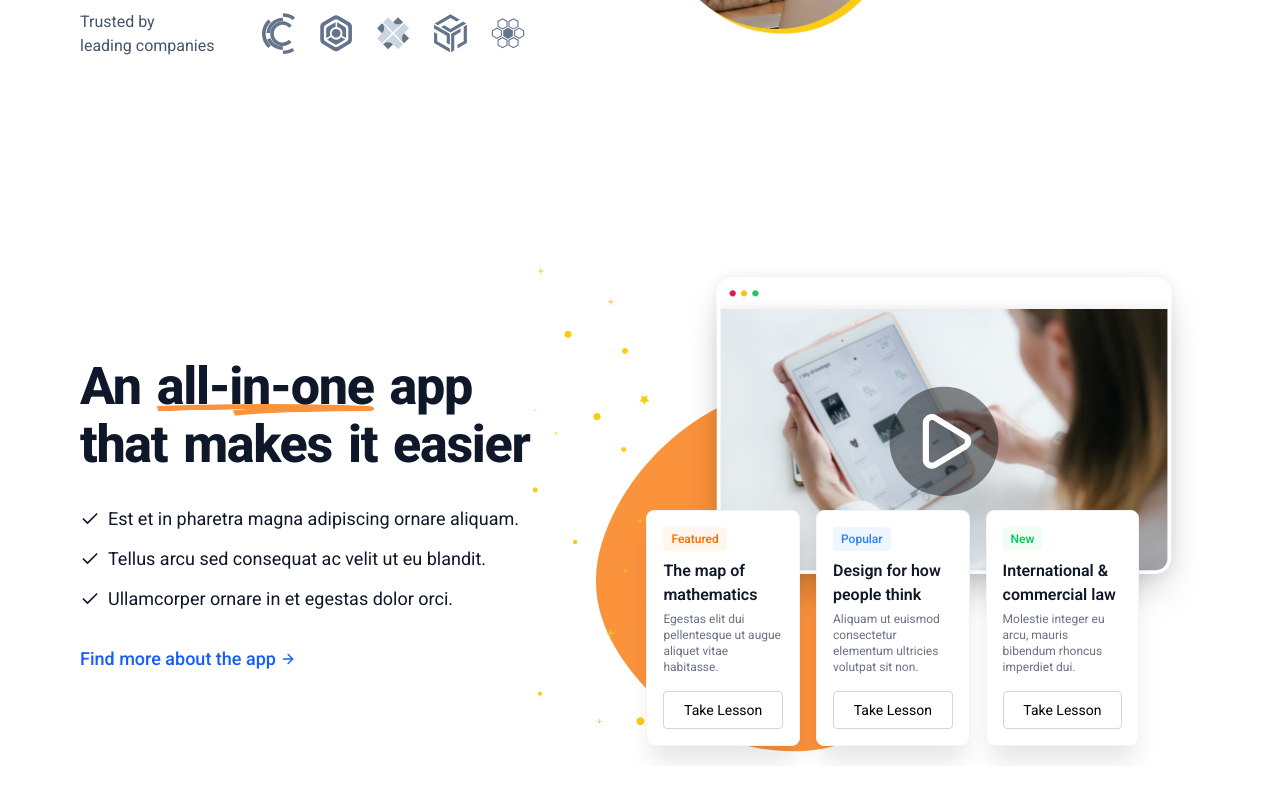
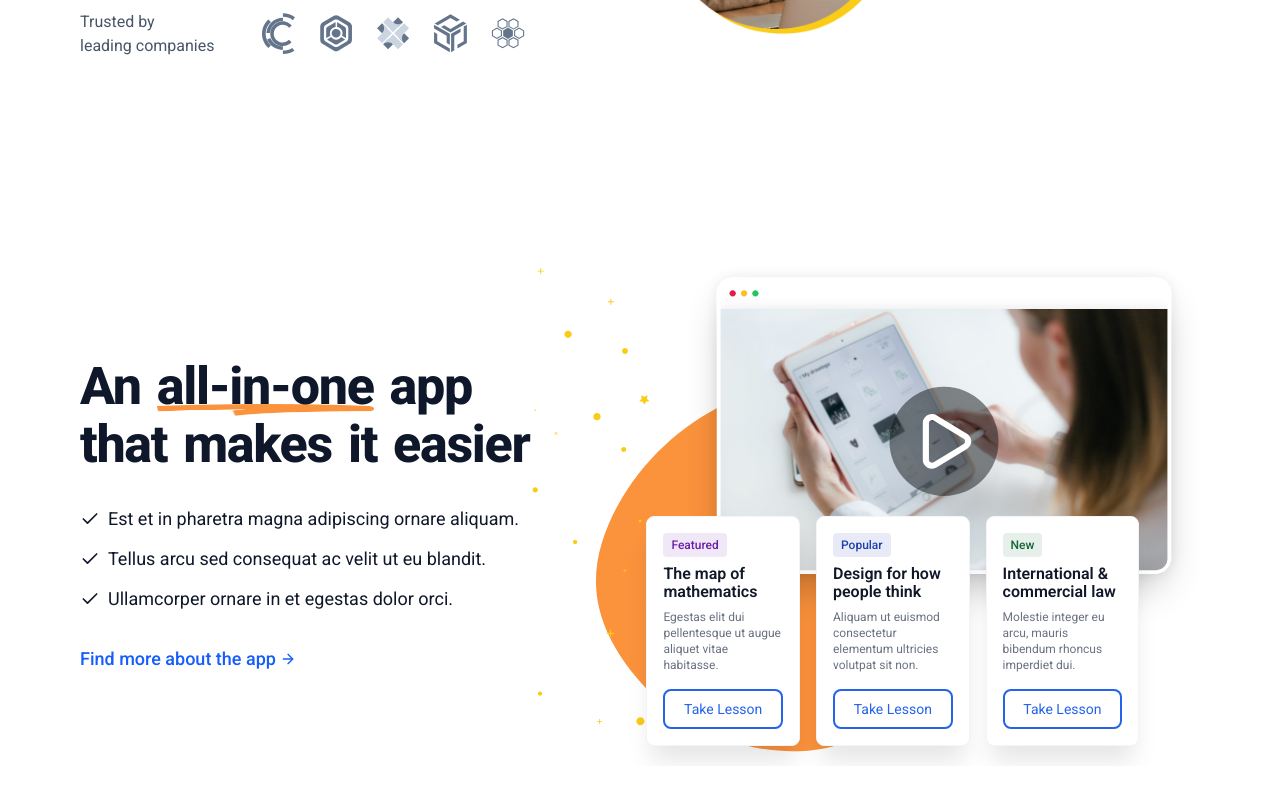
Before and after one commit to eduardouglas99/nextjs-landing-ui, a Next.js app: page / in a window 1280 px wide. Shown: the part 687-1487 px from the top of the page. Built offline with nearby package versions, Linux system fonts and the light colour scheme.

Commit message:
refactor: componentizing the cardPromo for reusability in the project

```diff
--- a/src/app/components/AppPromo/index.tsx
+++ b/src/app/components/AppPromo/index.tsx
@@ -3,8 +3,32 @@ import Link from "next/link";
 import { Check, ArrowRight } from "lucide-react";
 import { Container } from "../Container";
 import SectionTitle from "../SectionTitle";
+import CardPromo from "../CardPromo";
 
 export default function AppPromo() {
+  const cardPromoInfos = [
+    {
+      label: "Featured",
+      color: "#6B21A8",
+      title: "The map of mathematics",
+      description:
+        "Egestas elit dui pellentesque ut augue aliquet vitae habitasse.",
+    },
+    {
+      label: "Popular",
+      color: "#1E40AF",
+      title: "Design for how people think",
+      description:
+        "Aliquam ut euismod consectetur elementum ultricies volutpat sit non.",
+    },
+    {
+      label: "New",
+      color: "#166534",
+      title: "International & commercial law",
+      description:
+        "Molestie integer eu arcu, mauris bibendum rhoncus imperdiet dui.",
+    },
+  ];
   return (
     <Container className="md:p-20">
       <section className="w-full bg-white overflow-hidden">
@@ -95,68 +119,20 @@ export default function AppPromo() {
               </div>
 
               <div className="absolute z-50 bottom-[20px] left-[40%] transform -translate-x-1/2 flex flex-col md:flex-row items-center justify-center gap-4 w-full md:max-w-[720px] mx-auto">
-                <div className="bg-white rounded-lg shadow-md overflow-hidden border border-gray-100 w-[90%] md:w-[30%]"
-                    style={{ boxShadow: '0px 20px 25px -5px #0000001A' }}>
-                  <div className="p-4">
-                    <div className="text-xs font-medium text-orange-500 mb-2 bg-orange-50 w-fit px-2 py-1 rounded">
-                      Featured
-                    </div>
-                    <h3 className="font-semibold text-gray-900 mb-1">
-                      The map of mathematics
-                    </h3>
-                    <p className="text-xs text-gray-500">
-                      Egestas elit dui pellentesque ut augue aliquet vitae
-                      habitasse.
-                    </p>
-                  </div>
-                  <div className="px-4 pb-4">
-                    <button className="w-full py-2 text-sm text-center border border-gray-300 rounded hover:bg-gray-50 transition-colors">
-                      Take Lesson
-                    </button>
-                  </div>
-                </div>
-
-                <div className="bg-white rounded-lg shadow-md overflow-hidden border border-gray-100 w-[90%] md:w-[30%]"
-                    style={{ boxShadow: '0px 20px 25px -5px #0000001A' }}>
-                  <div className="p-4">
-                    <div className="text-xs font-medium text-blue-500 mb-2 bg-blue-50 w-fit px-2 py-1 rounded">
-                      Popular
-                    </div>
-                    <h3 className="font-semibold text-gray-900 mb-1">
-                      Design for how people think
-                    </h3>
-                    <p className="text-xs text-gray-500">
-                      Aliquam ut euismod consectetur elementum ultricies
-                      volutpat sit non.
-                    </p>
-                  </div>
-                  <div className="px-4 pb-4">
-                    <button className="w-full py-2 text-sm text-center border border-gray-300 rounded hover:bg-gray-50 transition-colors">
-                      Take Lesson
-                    </button>
-                  </div>
-                </div>
-
-                <div className="bg-white rounded-lg shadow-md overflow-hidden border border-gray-100 w-[90%] md:w-[30%]"
-                    style={{ boxShadow: '0px 20px 25px -5px #0000001A' }}>
-                  <div className="p-4">
-                    <div className="text-xs font-medium text-green-500 mb-2 bg-green-50 w-fit px-2 py-1 rounded">
-                      New
-                    </div>
-                    <h3 className="font-semibold text-gray-900 mb-1">
-                      International & commercial law
-                    </h3>
-                    <p className="text-xs text-gray-500">
-                      Molestie integer eu arcu, mauris bibendum rhoncus
-                      imperdiet dui.
-                    </p>
-                  </div>
-                  <div className="px-4 pb-4">
-                    <button className="w-full py-2 text-sm text-center border border-gray-300 rounded hover:bg-gray-50 transition-colors">
-                      Take Lesson
-                    </button>
-                  </div>
-                </div>
+                {cardPromoInfos &&
+                  cardPromoInfos.map(
+                    ({ color, description, label, title }, id) => (
+                      <CardPromo
+                        key={id}
+                        title={title}
+                        ariaLabel="Take Lesson"
+                        buttonName="Take Lesson"
+                        description={description}
+                        color={color}
+                        label={label}
+                      />
+                    )
+                  )}
               </div>
             </div>
           </div>
--- /dev/null
+++ b/src/app/components/CardPromo/index.tsx
@@ -0,0 +1,44 @@
+interface CardPromoProps {
+  label: string
+  color: string
+  title: string;
+  description: string
+  buttonName: string
+  ariaLabel: string
+}
+
+export default function ButtonSignUp({
+  label,
+  title,
+  description,
+  buttonName,
+  ariaLabel,
+  color
+}: CardPromoProps) {
+  return (
+    <div
+      className="bg-white rounded-lg shadow-md overflow-hidden border border-gray-100 w-[90%] md:w-[30%]"
+      style={{ boxShadow: "0px 20px 25px -5px #0000001A" }}
+    >
+      <div className="p-4">
+        <div className={`text-xs font-medium w-fit px-2 py-1 rounded-sm`}
+            style={{ color: color, backgroundColor: `${color}1A` }}
+        >
+          {label}
+        </div>
+        <h3 className="text-base font-semibold text-gray-900 leading-[110.00000000000001%] my-2">
+          {title}
+        </h3>
+        <p className="text-xs text-gray-500">
+            {description}
+        </p>
+      </div>
+      <div className="px-4 pb-4">
+        <button className="cursor-pointer w-full py-2 text-sm text-center text-[#2563EB] border-2 border-[#2563EB] rounded-lg hover:bg-[#2563EB] hover:text-white transition-colors"
+            aria-label={ariaLabel}>
+          {buttonName}
+        </button>
+      </div>
+    </div>
+  );
+}
```
